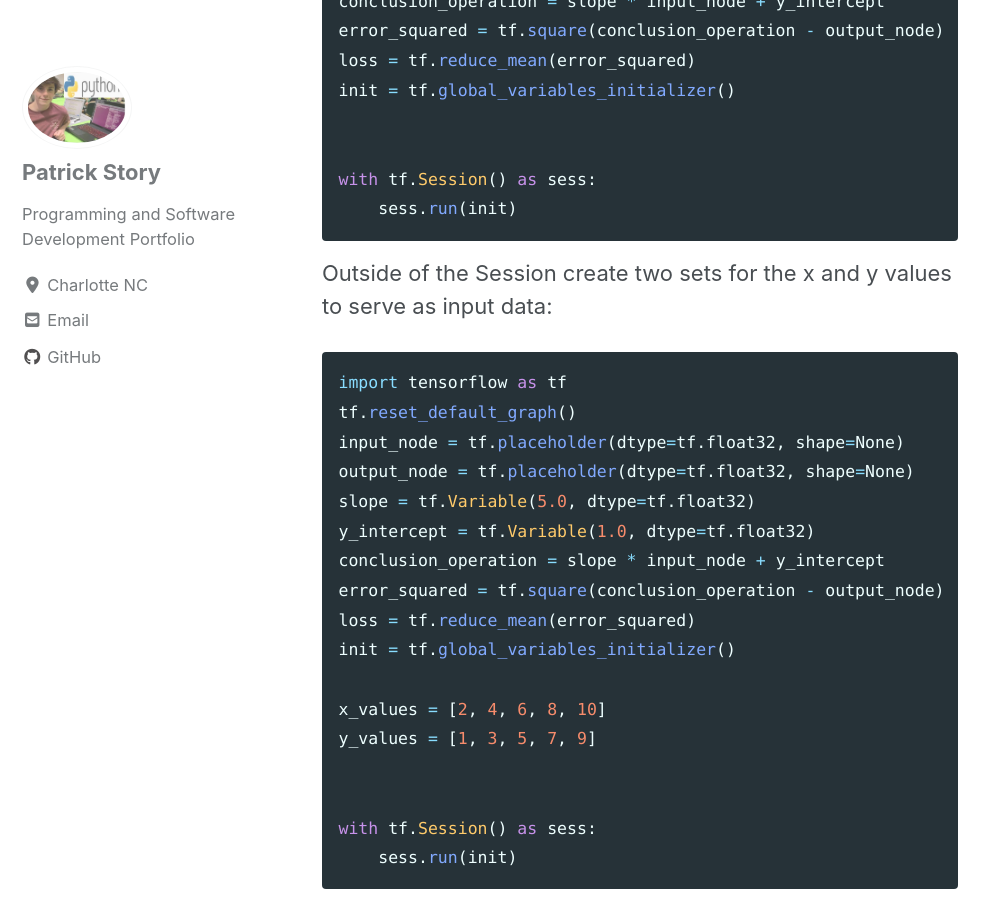
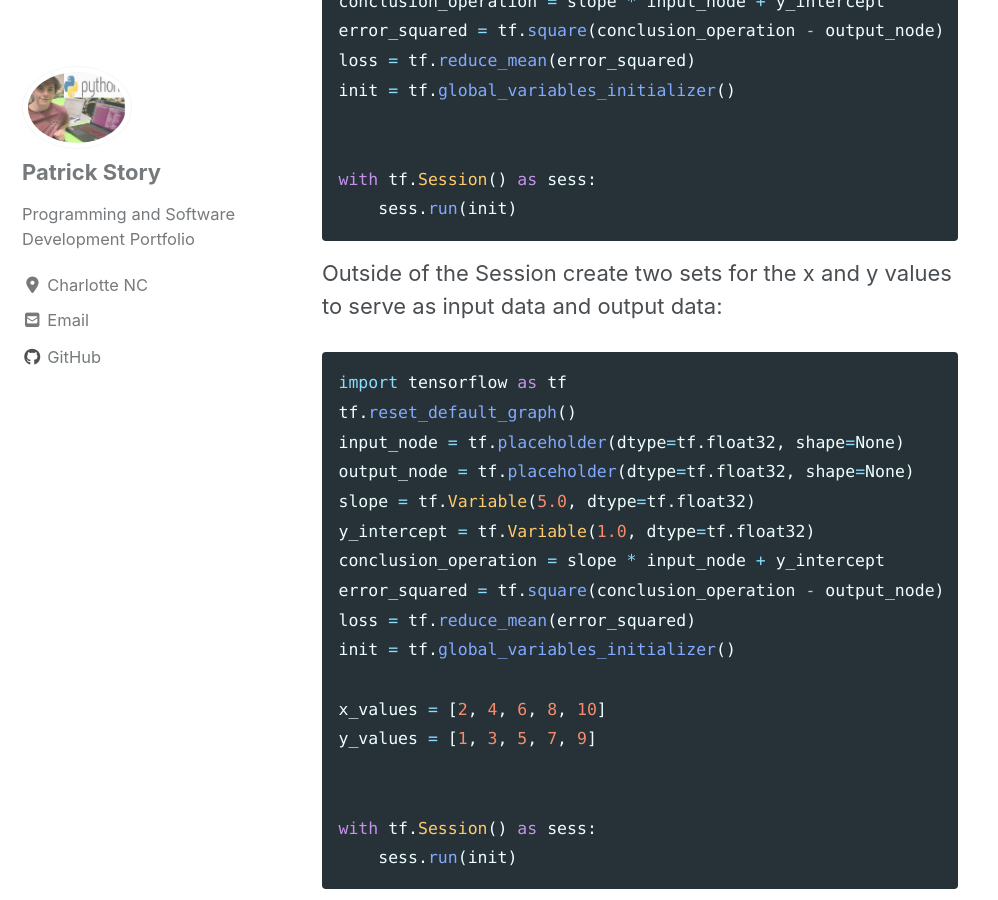
Before and after one commit to Patchyst/Patchyst.github.io, a Jekyll site: the page built from _posts/2019-08-20-tensorflow.md, in a window 1280 px wide and 900 px high, scrolled down 9288 px. Shown: the whole window, without its empty margins (0-998 px from the left). Built offline with Jekyll 4.4.1, drawn with Linux system fonts in a browser that asks for light colours; cached includes are drawn as plain includes; nearby versions of some CDN libraries.

Commit message:
updating Tensor Flow project

````diff
--- a/_posts/2019-08-20-tensorflow.md
+++ b/_posts/2019-08-20-tensorflow.md
@@ -172,7 +172,7 @@ init = tf.global_variables_initializer()
 with tf.Session() as sess:
     sess.run(init)
 ```
-Outside of the Session create two sets for the x and y values to serve as input data:
+Outside of the Session create two sets for the x and y values to serve as input data and output data:
 ```python
 import tensorflow as tf
 tf.reset_default_graph()
````
